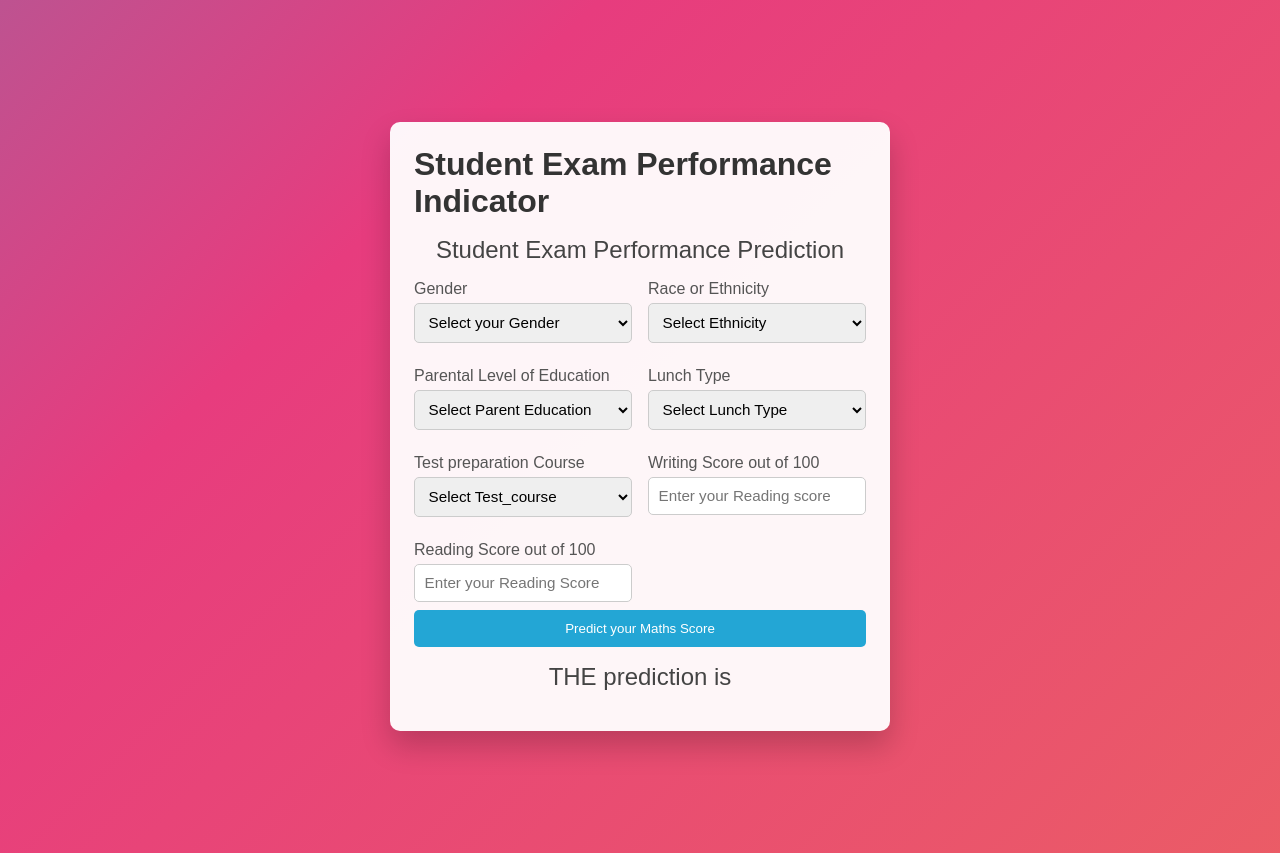
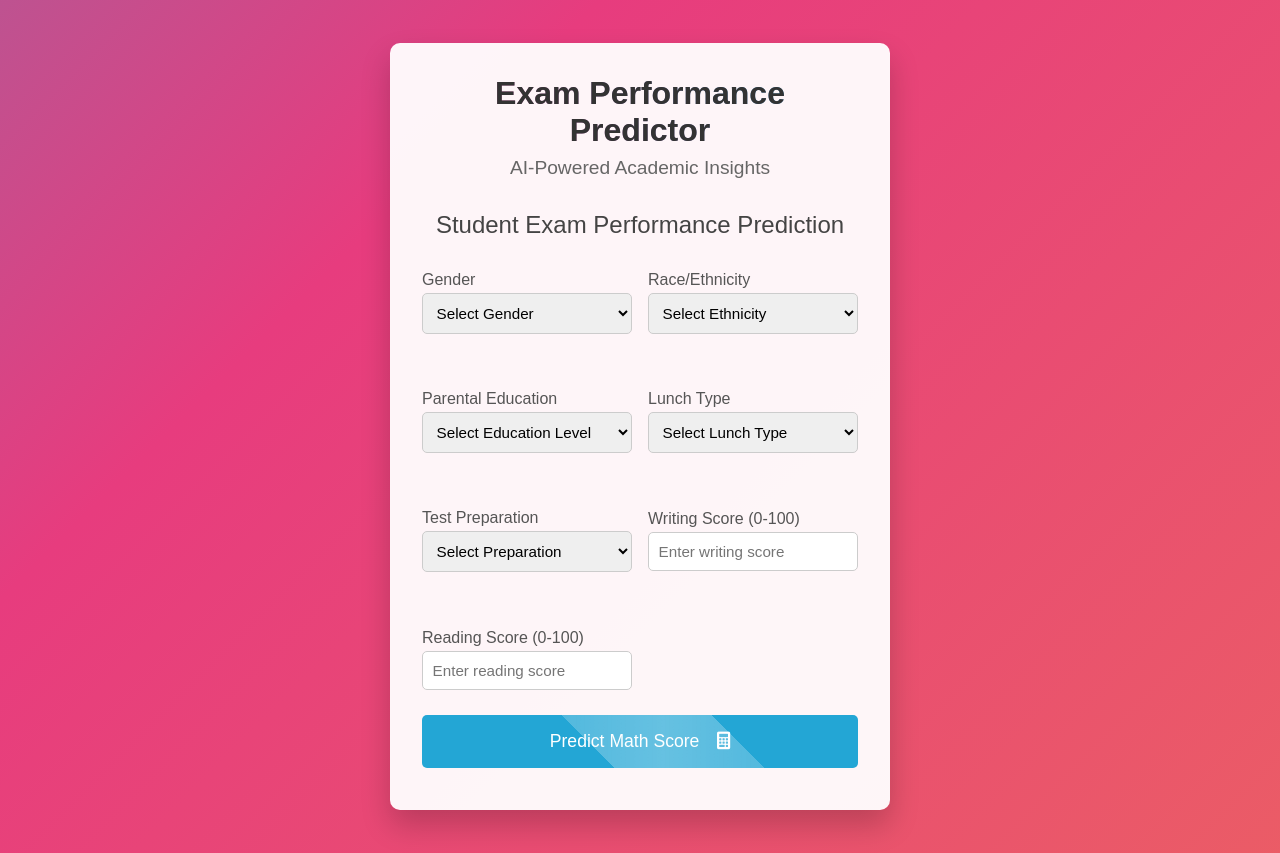
Before and after one commit to uttamkumarpatel/mlproject, a Flask app: page /predictdata in a window 1280 px wide. Run offline with Flask 3, Linux system fonts and the light colour scheme.

Commit message:
Your meaningful commit message here

```diff
--- a/setup.py
+++ b/setup.py
@@ -19,7 +19,7 @@
 setup(
     name='mlproject',
     version='0.0.1',
-    author='Krish',
+    author='Uttam',
     author_email='uk2242004@gmail.com',
     packages=find_packages(),
     install_requires = get_requirements('requirements.txt')
--- a/static/styles.css
+++ b/static/styles.css
@@ -294,3 +294,102 @@
     height: 300px;
   }
 }
+
+
+
+/* Layout Stabilization */
+.login {
+  transition: height 0.3s ease;
+  position: relative;
+  padding: 2rem;
+}
+
+.prediction-container {
+  min-height: 0;
+  transition: min-height 0.3s ease;
+  overflow: hidden;
+  margin-top: 1rem;
+}
+
+.prediction-container.has-result {
+  min-height: 150px;
+}
+
+.prediction-result {
+  opacity: 0;
+  transform: translateY(20px);
+  transition: all 0.4s cubic-bezier(0.23, 1, 0.32, 1);
+  margin: 1rem 0;
+  padding: 1.5rem;
+  background: linear-gradient(45deg, #23a6d533, #23d5ab33);
+  border-radius: 12px;
+  text-align: center;
+}
+
+.prediction-container.has-result .prediction-result {
+  opacity: 1;
+  transform: translateY(0);
+}
+
+/* Form Field Stabilization */
+.form-fields {
+  display: grid;
+  grid-template-columns: 1fr 1fr;
+  gap: 1rem;
+  grid-auto-rows: minmax(95px, auto);
+}
+
+.mb-3 {
+  min-height: 95px;
+  transition: min-height 0.3s ease;
+  display: flex;
+  flex-direction: column;
+  justify-content: center;
+}
+
+/* Button Stabilization */
+.btn-glow {
+  transform: translateZ(0);
+  backface-visibility: hidden;
+  will-change: transform;
+  width: 100%;
+  padding: 1rem;
+  font-size: 1.1rem;
+}
+
+/* Typography Enhancements */
+.gradient-text {
+  background: linear-gradient(45deg, #e73c7e, #23a6d5);
+  -webkit-background-clip: text;
+  background-clip: text;
+  color: transparent;
+  text-align: center;
+  margin-bottom: 0.5rem;
+}
+
+.subtitle {
+  text-align: center;
+  color: #666;
+  margin-bottom: 2rem;
+}
+
+.result-value {
+  font-size: 2.5rem;
+  font-weight: bold;
+  color: #23a6d5;
+  margin: 1rem 0;
+}
+
+@media (max-width: 768px) {
+  .form-fields {
+    grid-template-columns: 1fr;
+  }
+
+  .prediction-container.has-result {
+    min-height: 180px;
+  }
+
+  .mb-3 {
+    min-height: 85px;
+  }
+}
--- a/templates/home.html
+++ b/templates/home.html
@@ -4,31 +4,34 @@
   <meta charset="UTF-8">
   <meta name="viewport" content="width=device-width, initial-scale=1">
   <title>Student Exam Performance Indicator</title>
-  <!-- Link to your external CSS -->
   <link rel="stylesheet" href="{{ url_for('static', filename='styles.css') }}">
+  <link rel="stylesheet" href="https://cdnjs.cloudflare.com/ajax/libs/font-awesome/6.0.0/css/all.min.css">
 </head>
 <body>
   <div class="login">
-    <h1>Student Exam Performance Indicator</h1>
+    <div class="form-header">
+      <h1 class="gradient-text">Exam Performance Predictor</h1>
+      <p class="subtitle">AI-Powered Academic Insights</p>
+    </div>
 
     <form action="{{ url_for('predict_datapoint') }}" method="post">
+      <div class="form-content">
         <h2>Student Exam Performance Prediction</h2>
 
-      <!-- Wrap your form fields in a container -->
         <div class="form-fields">
           <div class="mb-3">
             <label class="form-label">Gender</label>
             <select class="form-control" name="gender" required>
-            <option class="placeholder" selected disabled value="">Select your Gender</option>
+              <option selected disabled value="">Select Gender</option>
               <option value="male">Male</option>
               <option value="female">Female</option>
             </select>
           </div>
 
           <div class="mb-3">
-          <label class="form-label">Race or Ethnicity</label>
+            <label class="form-label">Race/Ethnicity</label>
             <select class="form-control" name="ethnicity" required>
-            <option class="placeholder" selected disabled value="">Select Ethnicity</option>
+              <option selected disabled value="">Select Ethnicity</option>
               <option value="group A">Group A</option>
               <option value="group B">Group B</option>
               <option value="group C">Group C</option>
@@ -38,54 +41,67 @@
           </div>
 
           <div class="mb-3">
-          <label class="form-label">Parental Level of Education</label>
+            <label class="form-label">Parental Education</label>
             <select class="form-control" name="parental_level_of_education" required>
-            <option class="placeholder" selected disabled value="">Select Parent Education</option>
-            <option value="associate's degree">associate's degree</option>
-            <option value="bachelor's degree">bachelor's degree</option>
-            <option value="high school">high school</option>
-            <option value="master's degree">master's degree</option>
-            <option value="some college">some college</option>
-            <option value="some high school">some high school</option>
+              <option selected disabled value="">Select Education Level</option>
+              <option value="associate's degree">Associate's Degree</option>
+              <option value="bachelor's degree">Bachelor's Degree</option>
+              <option value="high school">High School</option>
+              <option value="master's degree">Master's Degree</option>
+              <option value="some college">Some College</option>
+              <option value="some high school">Some High School</option>
             </select>
           </div>
 
           <div class="mb-3">
             <label class="form-label">Lunch Type</label>
             <select class="form-control" name="lunch" required>
-            <option class="placeholder" selected disabled value="">Select Lunch Type</option>
-            <option value="free/reduced">free/reduced</option>
-            <option value="standard">standard</option>
+              <option selected disabled value="">Select Lunch Type</option>
+              <option value="free/reduced">Free/Reduced</option>
+              <option value="standard">Standard</option>
             </select>
           </div>
 
           <div class="mb-3">
-          <label class="form-label">Test preparation Course</label>
+            <label class="form-label">Test Preparation</label>
             <select class="form-control" name="test_preparation_course" required>
-            <option class="placeholder" selected disabled value="">Select Test_course</option>
+              <option selected disabled value="">Select Preparation</option>
               <option value="none">None</option>
               <option value="completed">Completed</option>
             </select>
           </div>
 
           <div class="mb-3">
-          <label class="form-label">Writing Score out of 100</label>
-          <input class="form-control" type="number" name="reading_score" placeholder="Enter your Reading score" min="0" max="100" />
+            <label class="form-label">Writing Score (0-100)</label>
+            <input class="form-control" type="number" name="reading_score"
+                   placeholder="Enter writing score" min="0" max="100" />
           </div>
 
           <div class="mb-3">
-          <label class="form-label">Reading Score out of 100</label>
-          <input class="form-control" type="number" name="writing_score" placeholder="Enter your Reading Score" min="0" max="100" />
+            <label class="form-label">Reading Score (0-100)</label>
+            <input class="form-control" type="number" name="writing_score"
+                   placeholder="Enter reading score" min="0" max="100" />
           </div>
         </div>
-      <!-- End .form-fields -->
 
-      <div class="mb-3">
-        <input class="btn btn-primary" type="submit" value="Predict your Maths Score" required />
+        <div class="form-footer">
+          <button class="btn btn-glow" type="submit">
+            Predict Math Score
+            <i class="fas fa-calculator"></i>
+          </button>
+        </div>
       </div>
     </form>
 
-    <h2>THE prediction is {{ results }}</h2>
+    <div class="prediction-container {% if results %}has-result{% endif %}">
+      {% if results %}
+      <div class="prediction-result glow">
+        <h3>Predicted Math Score:</h3>
+        <div class="result-value">{{ results }}</div>
+        <i class="fas fa-chart-line result-icon"></i>
+      </div>
+      {% endif %}
+    </div>
   </div>
 </body>
 </html>
```
Also changed, not shown: 2 other files. Lines whose indentation alone changed are shown as unchanged.
